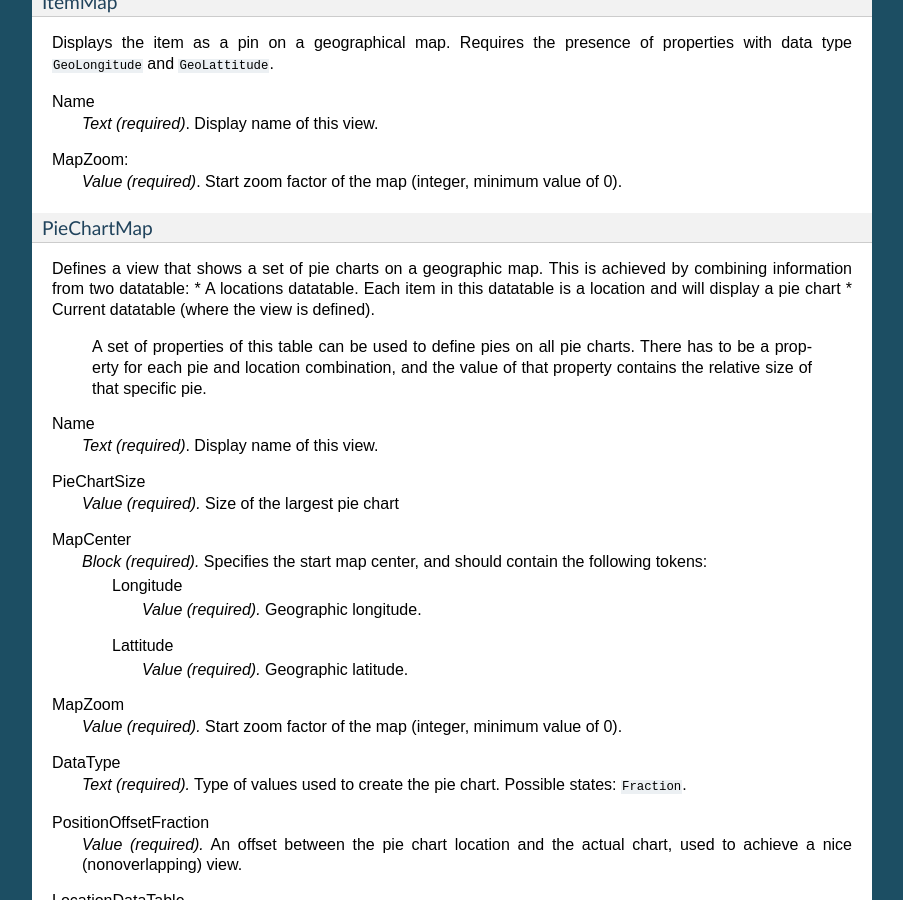
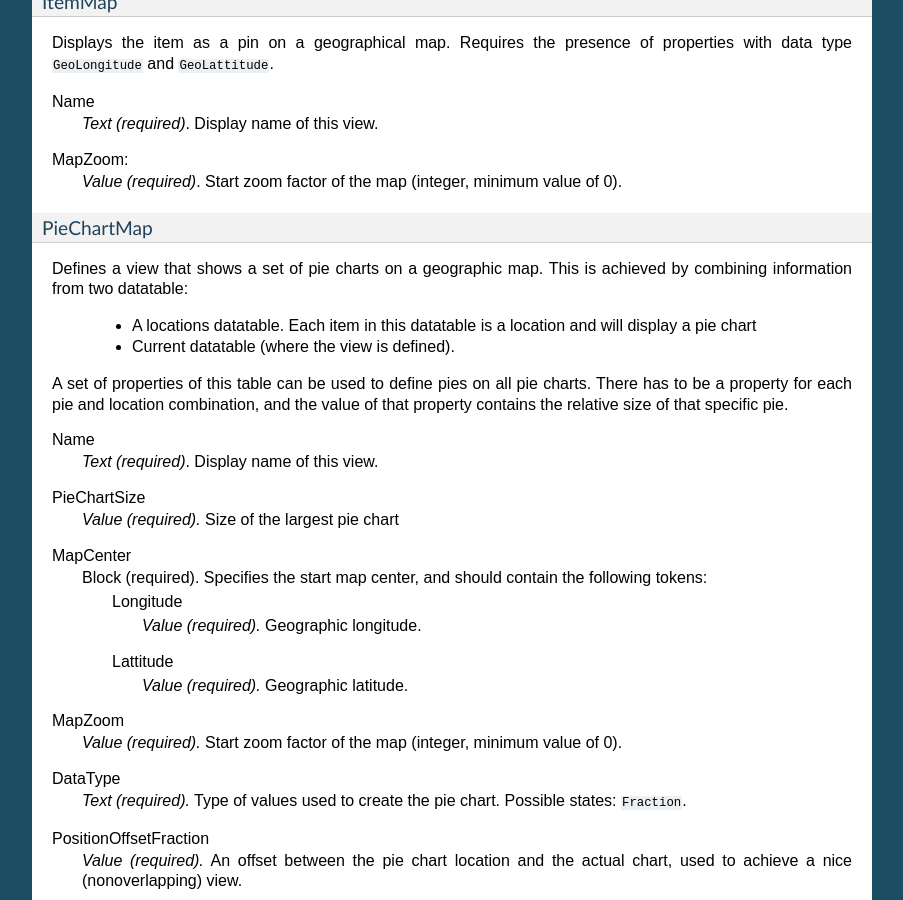
Before and after one commit to cggh/panoptes, a Sphinx documentation site: the page built from documentation/importsettings.rst, in a window 1280 px wide and 900 px high, scrolled down 5711 px. Shown: the whole window, without its empty margins (198-1101 px from the left). Built offline with Sphinx 7.4.7, drawn with Linux system fonts in a browser that asks for light colours.

Commit message:
Update importsettings.rst

```diff
--- a/documentation/importsettings.rst
+++ b/documentation/importsettings.rst
@@ -287,18 +287,18 @@ PieChartMap
 ...........
 Defines a view that shows a set of pie charts on a geographic map.
 This is achieved by combining information from two datatable:
-* A locations datatable. Each item in this datatable is a location and will display a pie chart
-* Current datatable (where the view is defined).
-  A set of properties of this table can be used to define pies on all pie charts.
-  There has to be a property for each pie and location combination,
-  and the value of that property contains the relative size of that specific pie.
+ - A locations datatable. Each item in this datatable is a location and will display a pie chart
+ - Current datatable (where the view is defined).
+A set of properties of this table can be used to define pies on all pie charts.
+There has to be a property for each pie and location combination,
+and the value of that property contains the relative size of that specific pie.
 
 Name
   *Text (required)*. Display name of this view.
 PieChartSize
   *Value (required).* Size of the largest pie chart
 MapCenter
-  *Block (required).* Specifies the start map center, and should contain the following tokens:
+  Block (required). Specifies the start map center, and should contain the following tokens:
    Longitude
      *Value (required).* Geographic longitude.
    Lattitude
```
